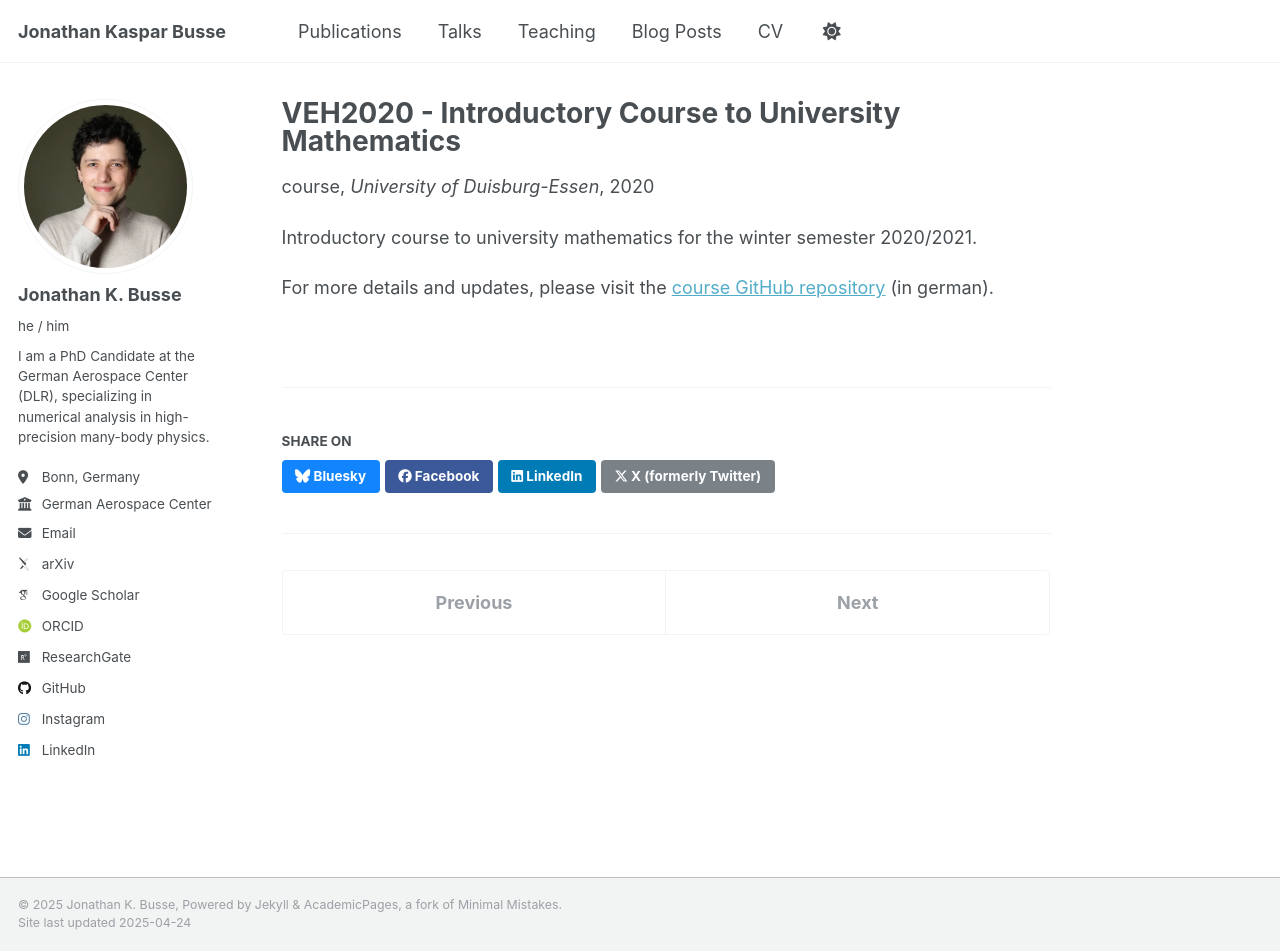
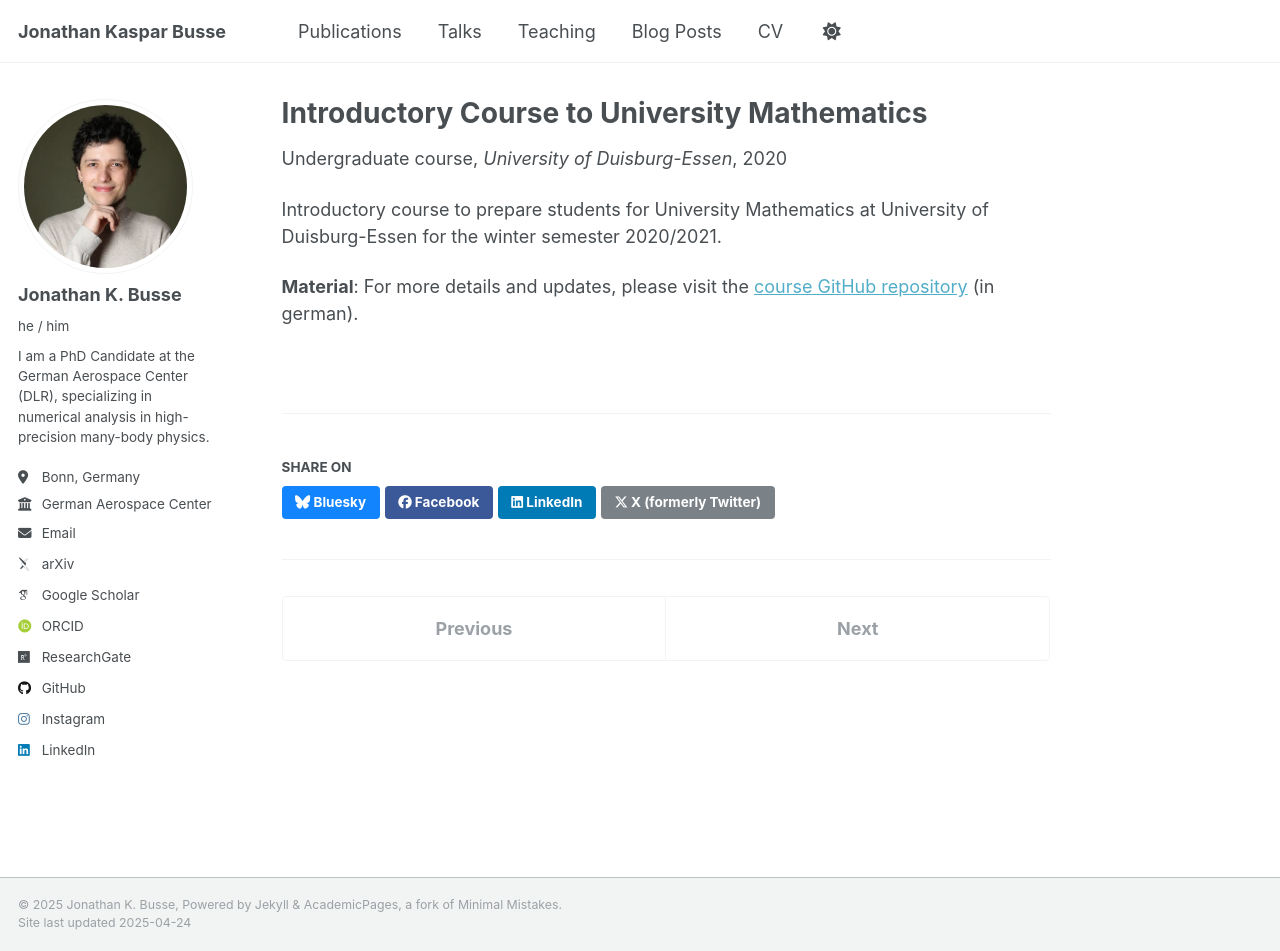
Before and after one commit to JoKaBus/jonathankbusse, a Jekyll site: the page built from _teaching/2020-09-VEH2020.md, in a window 1280 px wide and 951 px high. Built offline with Jekyll 4.4.1, drawn with Linux system fonts in a browser that asks for light colours; some web fonts are replaced.

Commit message:
Restructure: teaching unified

```diff
--- a/_teaching/2020-09-VEH2020.md
+++ b/_teaching/2020-09-VEH2020.md
@@ -1,7 +1,7 @@
 ---
-title: "VEH2020 - Introductory Course to University Mathematics"
+title: "Introductory Course to University Mathematics"
 collection: teaching
-type: course
+type: "Undergraduate course"
 permalink: /teaching/2020-09-VEH2020
 venue: "University of Duisburg-Essen"
 date: 2020-09-29
@@ -9,6 +9,6 @@ end_date: 2020-10-02
 location: "Duisburg-Essen, Germany"
 ---
 
-Introductory course to university mathematics for the winter semester 2020/2021.
+Introductory course to prepare students for University Mathematics at University of Duisburg-Essen for the winter semester 2020/2021.
 
-For more details and updates, please visit the [course GitHub repository](https://github.com/JoKaBus/VEH2020) (in german).
+**Material**: For more details and updates, please visit the [course GitHub repository](https://github.com/JoKaBus/VEH2020) (in german).
```
Also changed, not shown: _teaching/2019-09-Merkblatt.md (added, +13 -0 lines), _teaching/2021-03-ANAIIWS2021.md (+2 -2 lines), _teaching/2022-09-ANAIISS22.md (+2 -2 lines), _teaching/2029-09-Merkblatt.md (deleted, +0 -11 lines).
